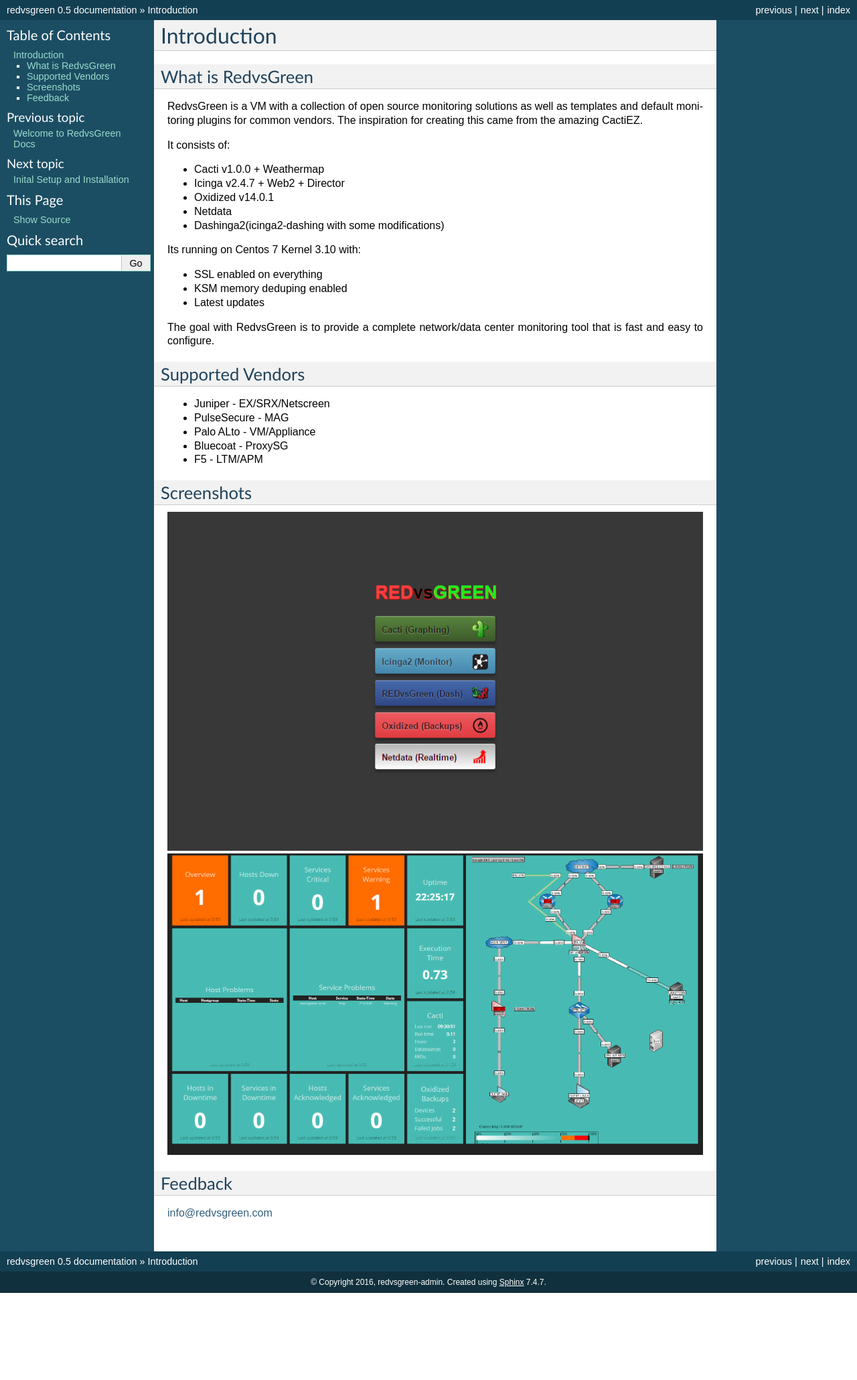
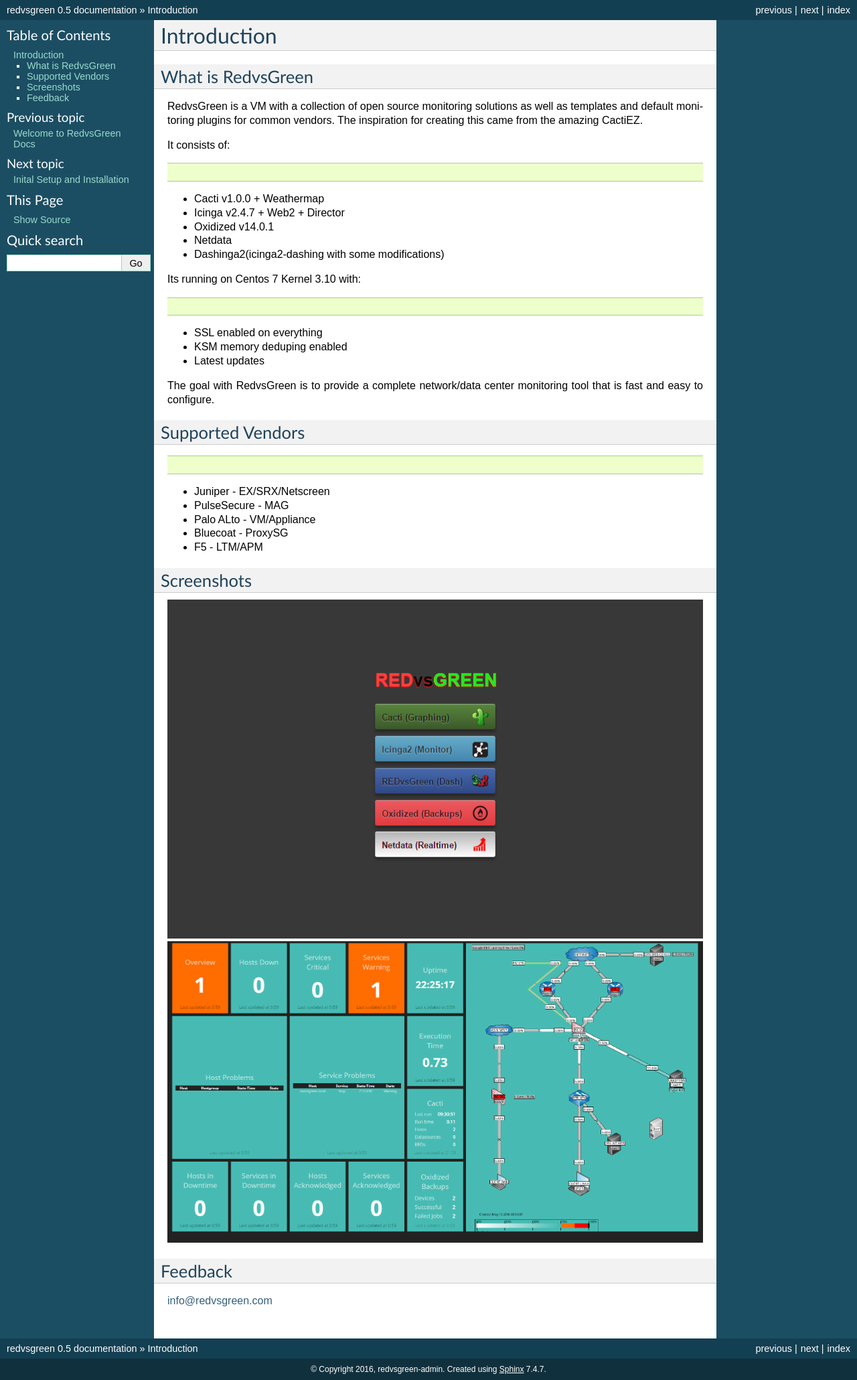
Before and after one commit to RedvsGreen-org/Docs, a Sphinx documentation site: the page built from docs/source/intro.rst, in a window 1280 px wide. Shown: the whole page at 67% size. Built offline with Sphinx 7.4.7, drawn with Linux system fonts in a browser that asks for light colours; before the commit the page ends 1930 px from its top, so only the background shows below that.

Commit message:
Update intro.rst

```diff
--- a/docs/source/intro.rst
+++ b/docs/source/intro.rst
@@ -9,6 +9,8 @@ The inspiration for creating this came from the amazing CactiEZ.
 
 It consists of:
 
+.. code-block:: rst
+
 * Cacti v1.0.0 + Weathermap
 * Icinga v2.4.7 + Web2 + Director
 * Oxidized v14.0.1
@@ -16,6 +18,8 @@ It consists of:
 * Dashinga2(icinga2-dashing with some modifications)
 
 Its running on Centos 7 Kernel 3.10 with:
+
+.. code-block:: rst
 
 * SSL enabled on everything
 * KSM memory deduping enabled
@@ -25,6 +29,8 @@ The goal with RedvsGreen is to provide a complete network/data center monitoring
 
 Supported Vendors
 ----------
+
+.. code-block:: rst
 
 * Juniper - EX/SRX/Netscreen
 * PulseSecure - MAG
```
